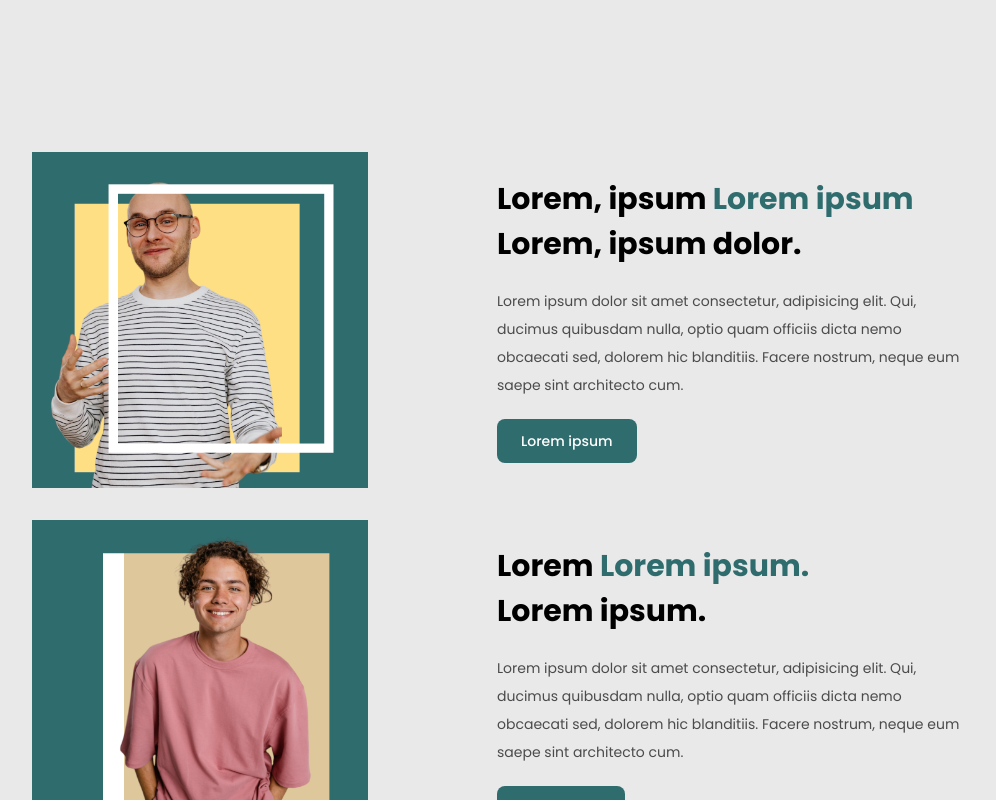
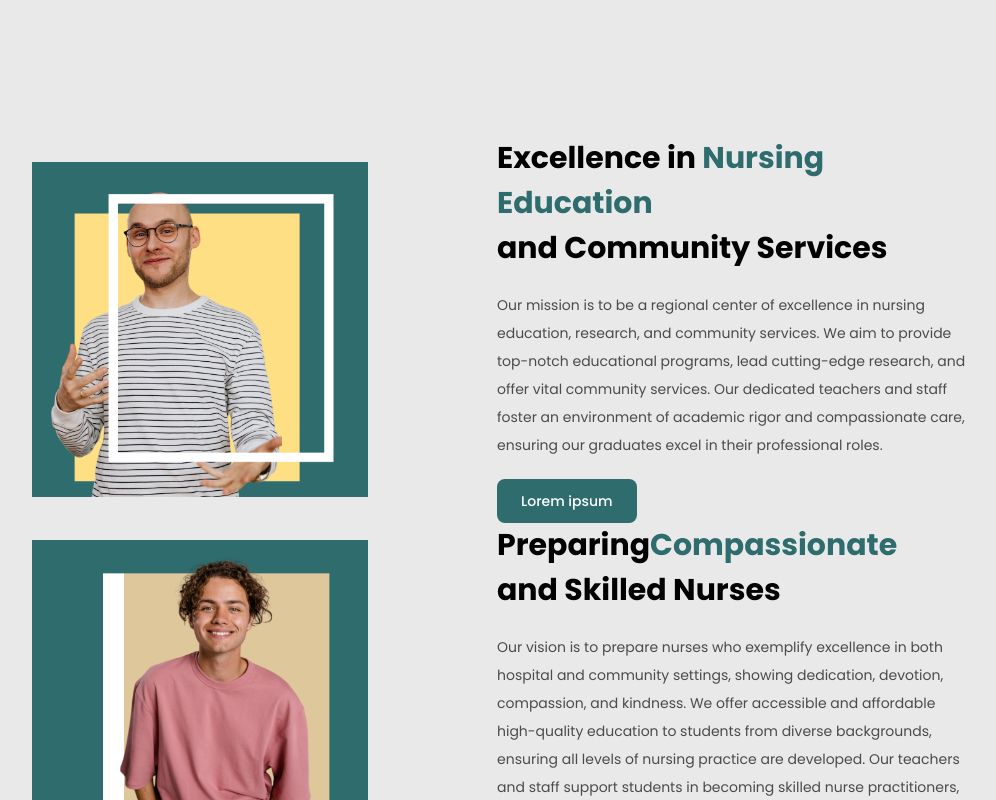
Before and after one commit to amalkrishna0123/AmmanCollege, a React (Vite) app: page / in a window 1280 px wide. Shown: the part 2360-3160 px from the top of the page, without its empty margins (179-1175 px from the left). Built offline with nearby package versions, Linux system fonts and the light colour scheme.

Commit message:
new commit

```diff
--- a/src/components/container/Teacher.jsx
+++ b/src/components/container/Teacher.jsx
@@ -19,9 +19,9 @@ const Teacher = () => {
       animate={inView ? { opacity: 1, clipPath: 'inset(0 0 0 0)' } : {}}
       transition={{ duration: 2, ease: [0.42, 0, 0.58, 1] }}  className=' pl-5'>
           <div className=' font-bold sm:text-[1.875rem]  text-[1.5rem] mb-5'>
-            Lorem, ipsum<span className='text-Teal'> Lorem ipsum </span> <br /> Lorem, ipsum dolor.
+          Excellence in <span className='text-Teal'>Nursing Education </span> <br />and Community Services
           </div>
-          <p className=' text-sm leading-7 text-gray mb-5'>Lorem ipsum dolor sit amet consectetur, adipisicing elit. Qui, ducimus quibusdam nulla, optio quam officiis dicta nemo obcaecati sed, dolorem hic blanditiis. Facere nostrum, neque eum saepe sint architecto cum.</p>
+          <p className=' text-sm leading-7 text-gray mb-5'>Our mission is to be a regional center of excellence in nursing education, research, and community services. We aim to provide top-notch educational programs, lead cutting-edge research, and offer vital community services. Our dedicated teachers and staff foster an environment of academic rigor and compassionate care, ensuring our graduates excel in their professional roles.</p>
           <button className='py-3 px-6 bg-Teal text-sm rounded-lg text-white font-medium'>Lorem ipsum</button>
         </motion.div>
         <div className=' p-4 md:w-3/4 sm:row-start-1'>
@@ -35,9 +35,16 @@ const Teacher = () => {
       animate={inView ? { opacity: 1, clipPath: 'inset(0 0 0 0)' } : {}}
       transition={{ duration: 2, ease: [0.42, 0, 0.58, 1] }}  className=' pl-5'>
           <div className=' font-bold sm:text-[1.875rem]  text-[1.5rem] mb-5'>
-            Lorem <span className='text-Teal'>Lorem ipsum.</span> <br /> Lorem ipsum.
+          Preparing<span className='text-Teal'>Compassionate</span> <br /> and Skilled Nurses
           </div>
-          <p className=' text-sm leading-7 text-gray mb-5'>Lorem ipsum dolor sit amet consectetur, adipisicing elit. Qui, ducimus quibusdam nulla, optio quam officiis dicta nemo obcaecati sed, dolorem hic blanditiis. Facere nostrum, neque eum saepe sint architecto cum.</p>
+          <p className=' text-sm leading-7 text-gray mb-5'>Our vision is to prepare nurses who exemplify excellence in both hospital and community settings, showing dedication, devotion, compassion, and kindness. We offer accessible and affordable high-quality education to students from diverse backgrounds, ensuring all levels of nursing practice are developed. Our teachers and staff support students in becoming skilled nurse practitioners, ready to meet community healthcare needs.
+
+
+
+
+
+
+</p>
           <button className='py-3 px-6 bg-Teal text-sm rounded-lg text-white font-medium'>Get Started</button>
         </motion.div>
         <div className=' p-4 md:w-3/4 sm:row-start-1'>
```
